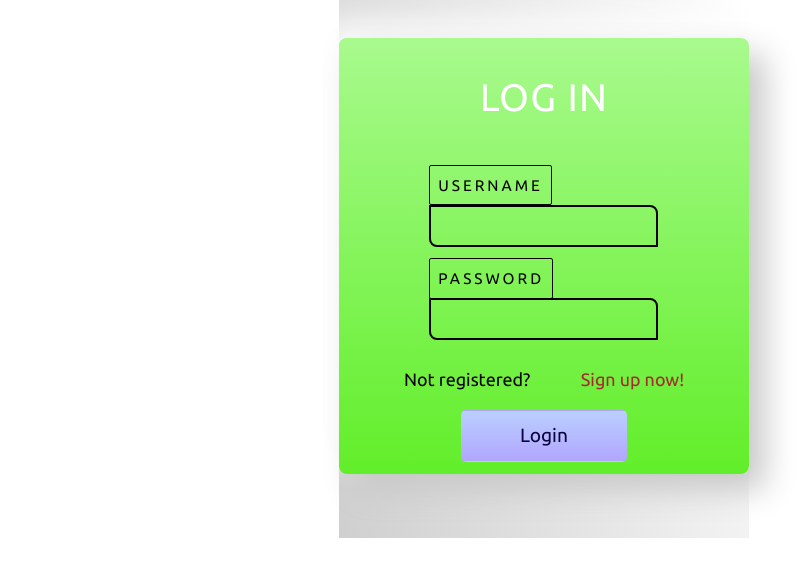
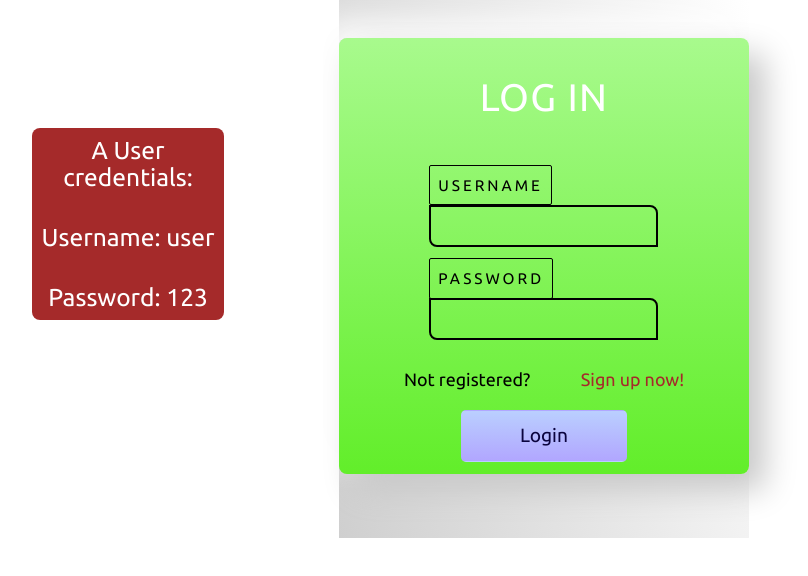
Before and after one commit to GitamShimoni/CvCreator_frontend, a React (Vite) app: page /login in a window 1280 px wide. Shown: the top 576 px of the page, without its empty margins (96-904 px from the left). Built offline with nearby package versions, Linux system fonts and the light colour scheme; the HTML template or start-up script is replaced by a standard one.

Commit message:
Adding a user bubble at login, fixing create-cv and adding a host

```diff
--- a/src/components/Login.jsx
+++ b/src/components/Login.jsx
@@ -3,6 +3,7 @@ import axios from "axios";
 import { useEffect, useState } from "react";
 import { useNavigate } from "react-router-dom";
 import Host from "../utils/routes";
+import LoginHintBubble from "./LoginHintBubble";
 
 const Login = ({ clicked, setClicked }) => {
   const navigate = useNavigate();
@@ -22,12 +23,14 @@ const Login = ({ clicked, setClicked }) => {
       localStorage.setItem("token", token);
       navigate("/");
     } catch (err) {
+      alert("Wrong Credentials");
       console.log(err.response.data);
     }
   };
   return (
     <>
       <div id="login-container">
+        <LoginHintBubble />
         <div id="login-inner">
           <h1 id="login-tittle">Log in</h1>
           <form onSubmit={(e) => handleSubmitForm(e)}>
--- /dev/null
+++ b/src/components/LoginHintBubble.css
@@ -0,0 +1,22 @@
+#login-hint-bubble-container {
+  width: 15vw;
+  height: 15vw;
+  background-color: brown;
+  color: white;
+  display: flex;
+  flex-direction: column;
+  justify-content: center;
+  align-items: center;
+  border-radius: 8px;
+  position: absolute;
+  left: 10vw;
+  top: 10vw;
+  text-align: center;
+}
+#login-hint-user-div {
+  display: flex;
+  flex-direction: column;
+  justify-content: center;
+  align-items: center;
+  font-size: 0.6vw;
+}
--- /dev/null
+++ b/src/components/LoginHintBubble.jsx
@@ -0,0 +1,14 @@
+import "./LoginHintBubble.css";
+const LoginHintBubble = () => {
+  return (
+    <div id="login-hint-bubble-container">
+      <div id="login-hint-user-div">
+        <h1>A User credentials:</h1>
+        <h1>Username: user</h1>
+        <h1>Password: 123</h1>
+      </div>
+    </div>
+  );
+};
+
+export default LoginHintBubble;
--- a/src/components/MyCvs.jsx
+++ b/src/components/MyCvs.jsx
@@ -32,6 +32,8 @@ const MyCvs = () => {
       .then(({ data }) => setUser([data]))
       .catch((err) => console.log(err));
   }, [refresh]);
+  // console.log(user, "This is the user");
+  // console.log(infos, "THESE ARE THE INFOS");
   useEffect(() => {
     axios
       .post(
--- a/src/components/SecondTemplate.css
+++ b/src/components/SecondTemplate.css
@@ -1,5 +1,9 @@
-.template2-container{
-    background: linear-gradient(30deg, rgb(255, 255, 255) 0%, rgb(246, 249, 255) 100%);
+#template2-container {
+  background: linear-gradient(
+    30deg,
+    rgb(255, 255, 255) 0%,
+    rgb(246, 249, 255) 100%
+  );
   border: 5px solid black;
   border-radius: 15px;
   width: 80%;
@@ -10,7 +14,7 @@
   overflow: hidden;
   z-index: 0;
 }
-.template2-container::before{
+#template2-container::before {
   content: "";
   z-index: -1;
   position: absolute;
@@ -19,10 +23,14 @@
   top: -61vw;
   right: 30vw;
   transform: skew(40deg) rotate(71deg);
-    background: linear-gradient(25deg, rgb(255, 125, 65) 0%, rgb(255, 200, 184) 100%);
+  background: linear-gradient(
+    25deg,
+    rgb(255, 125, 65) 0%,
+    rgb(255, 200, 184) 100%
+  );
   opacity: 0.5;
 }
-.template2-container::after{
+#template2-container::after {
   content: "";
   z-index: -2;
   position: absolute;
@@ -31,19 +39,27 @@
   top: -55vw;
   right: 17vw;
   transform: skew(40deg) rotate(230deg);
-    background: linear-gradient(130deg, rgb(255 230 218) 0%, rgb(255, 200, 184) 100%);
+  background: linear-gradient(
+    130deg,
+    rgb(255 230 218) 0%,
+    rgb(255, 200, 184) 100%
+  );
   opacity: 0.5;
 }
-.template2-personal-img{
+.template2-personal-img {
   height: 18vw;
   width: 18vw;
   object-fit: cover;
   border-radius: 50%;
   padding: 1vw;
   border: 4px inset rgb(179, 78, 60);
-    background: linear-gradient(30deg, rgb(247, 236, 173) 0%, rgb(247, 173, 62) 100%);
+  background: linear-gradient(
+    30deg,
+    rgb(247, 236, 173) 0%,
+    rgb(247, 173, 62) 100%
+  );
 }
-.template2-left-part{
+.template2-left-part {
   display: flex;
   align-items: flex-start;
   padding: 2vw;
@@ -51,80 +67,80 @@
   width: 40vw;
   justify-content: space-between;
 }
-.template2-topleft-part{
+.template2-topleft-part {
   display: flex;
   flex-direction: column;
   align-items: center;
 }
-.template2-firstname-header{
+.template2-firstname-header {
   font-size: 8vw;
   color: black;
   margin: 0;
 }
-.template2-lastname-header{
+.template2-lastname-header {
   font-size: 8vw;
   font-weight: bolder;
   color: rgb(0, 0, 0);
   -webkit-text-stroke: 4px rgb(0, 0, 0);
   margin: 0;
 }
-.template2-personalinfo-properties{
+.template2-personalinfo-properties {
   font-size: 2.2vw;
   color: black;
 }
-.template2-aboutme-header{
+.template2-aboutme-header {
   font-size: 3.5vw;
   color: black;
 }
-.template2-namesummary-container{
+.template2-namesummary-container {
   margin-top: 2vw;
   display: flex;
   flex-direction: column;
   align-items: center;
 }
-.template2-right-part{
+.template2-right-part {
   display: flex;
   flex-direction: column;
   /* border: 1px solid black; */
   box-shadow: 0px 0px 10px 3px #202f63;
   padding: 3vw;
 }
-.template2-education-container{
+.template2-education-container {
   display: flex;
   flex-direction: column;
   width: 30vw;
   padding: 0.3vw;
 }
-.template2-educationtop-container{
+.template2-educationtop-container {
   display: flex;
   align-items: center;
   justify-content: space-between;
 }
-.template2-educationbottom-container{
+.template2-educationbottom-container {
   margin: 0;
 }
-.template2-aboutme-container{
+.template2-aboutme-container {
   display: flex;
   flex-direction: column;
   align-items: flex-start;
 }
-.template2-personalinfos-properties{
+.template2-personalinfos-properties {
   font-size: 2vw;
   color: black;
 }
-.template2-subheader{
+.template2-subheader {
   font-size: 3.1vw;
   color: black;
 }
-.template2-education-h3{
+.template2-education-h3 {
   font-size: 2.4vw;
   color: black;
 }
-.template2-educationDate-h3{
+.template2-educationDate-h3 {
   font-size: 1.4vw;
   color: black;
 }
-.template2-educationdetails-h3{
+.template2-educationdetails-h3 {
   font-size: 1.8vw;
   color: black;
 }
--- a/src/components/SecondTemplate.jsx
+++ b/src/components/SecondTemplate.jsx
@@ -31,7 +31,7 @@ const SecondTemplate = ({ user, info }) => {
       <button className="alltemplate-button" onClick={convertHtmlToPdf}>
         Convert to PDF
       </button>
-      <div className="template2-container">
+      <div id="template2-container">
         <div className="template2-left-part">
           <div className="template2-topleft-part">
             <div className="template2-img-container">
--- a/src/components/ThirdTemplate.css
+++ b/src/components/ThirdTemplate.css
@@ -1,4 +1,4 @@
-.template3-container {
+#template3-container {
   background: linear-gradient(
     30deg,
     rgb(255, 255, 255) 0%,
@@ -15,7 +15,7 @@
   overflow: hidden;
   z-index: 0;
 }
-.template3-container::before {
+#template3-container::before {
   content: "";
   z-index: -1;
   position: absolute;
@@ -29,7 +29,7 @@
     rgba(237, 158, 29, 1) 100%
   );
 }
-.template3-container::after {
+#template3-container::after {
   content: "";
   z-index: -2;
   position: absolute;
--- a/src/components/ThirdTemplate.jsx
+++ b/src/components/ThirdTemplate.jsx
@@ -30,7 +30,7 @@ const ThirdTemplate = ({ user, info }) => {
   //   console.log(info);
 
   const convertHtmlToPdf = () => {
-    const input = document.getElementById("template2-container");
+    const input = document.getElementById("template3-container");
     const pxWidth = input.offsetWidth;
     const pxHeight = input.offsetHeight;
 
@@ -52,7 +52,7 @@ const ThirdTemplate = ({ user, info }) => {
       <button className="alltemplate-button" onClick={convertHtmlToPdf}>
         Convert to PDF
       </button>
-      <div className="template3-container">
+      <div id="template3-container">
         <div className="template3-top-container">
           <div className="template3-img-container">
             <img
--- a/src/utils/routes.js
+++ b/src/utils/routes.js
@@ -1,5 +1,5 @@
 const HOST = import.meta.env.DEV
   ? "http://localhost:5000"
-  : "https://real-estate-dashboard-server.onrender.com";
+  : "https://cvcreator-q93w.onrender.com";
 const Host = `${HOST}`;
 export default Host;
```
Lines whose indentation alone changed are shown as unchanged.
